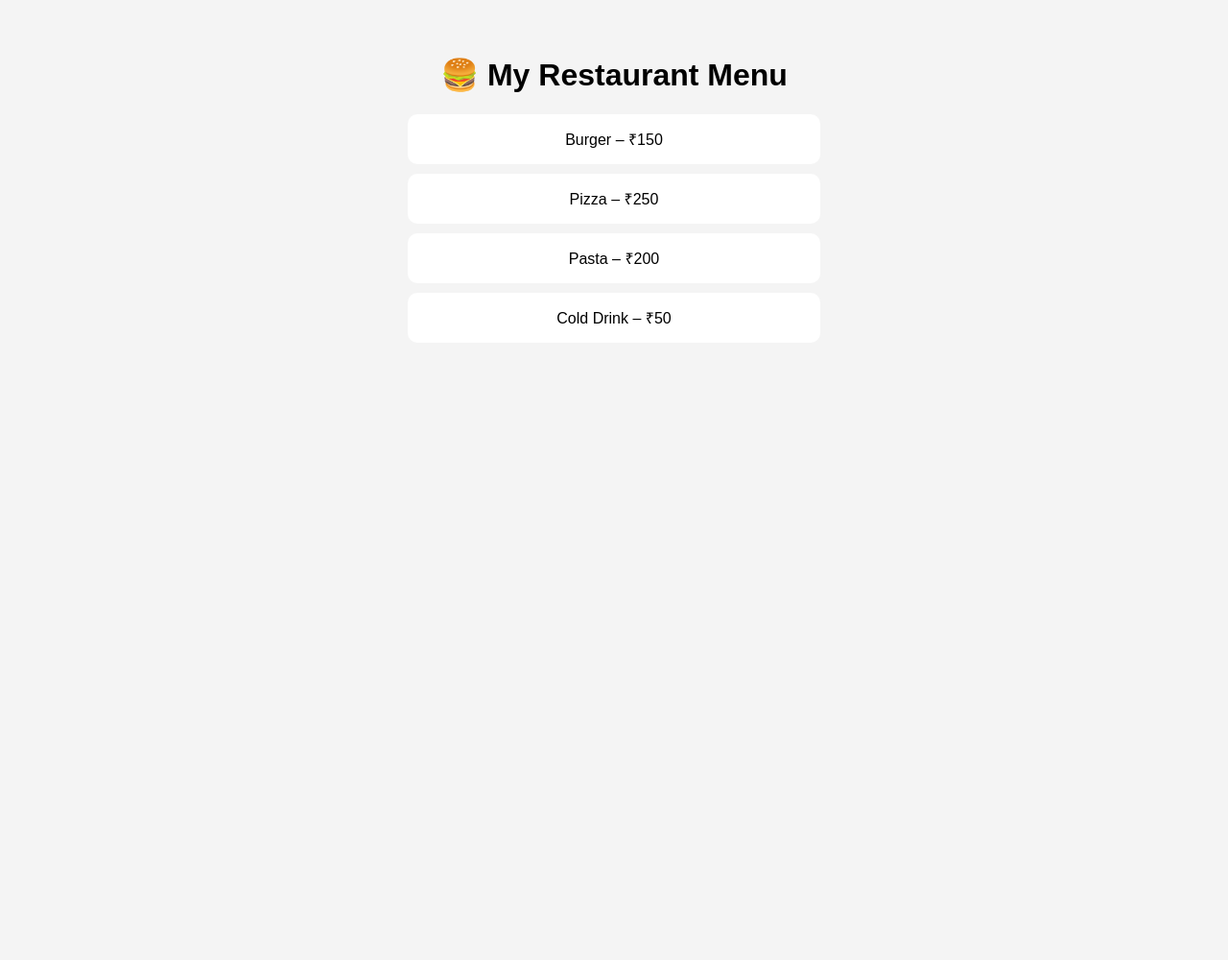
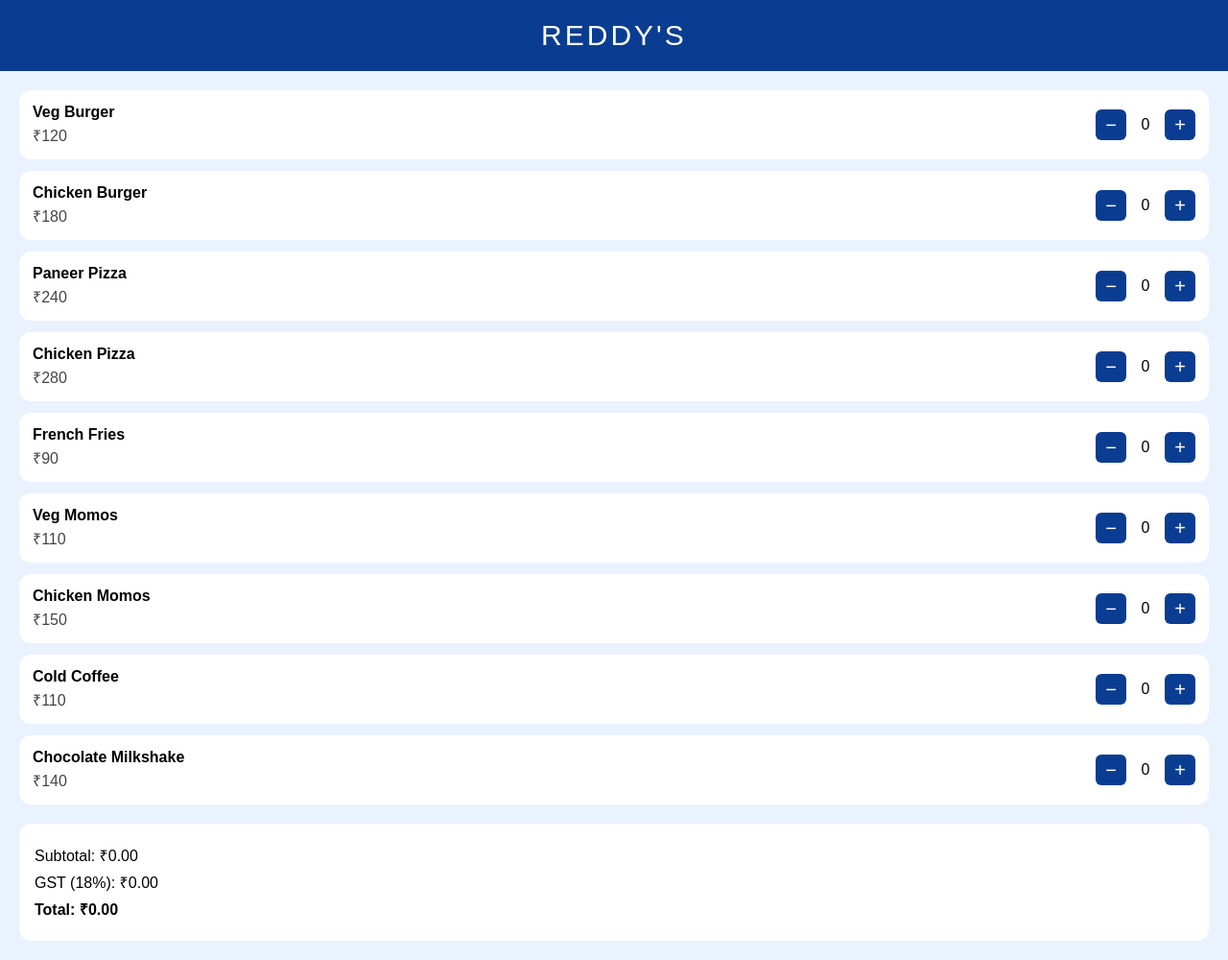
Before and after one commit to Reddy-PLK/qr-api, a Flask app: page / in a window 1280 px wide. Shown: the whole page at 96% size. Before the commit the page ends 337 px from the top, so only its background shows below. Run offline with Flask 3, Linux system fonts and the light colour scheme.

Commit message:
Update menu.html

```diff
--- a/templates/menu.html
+++ b/templates/menu.html
@@ -1,31 +1,164 @@
 <!DOCTYPE html>
-<html>
+<html lang="en">
 <head>
-    <title>My Menu</title>
+    <meta charset="UTF-8">
+    <title>REDDY'S Menu</title>
+    <meta name="viewport" content="width=device-width, initial-scale=1">
+
     <style>
         body {
-            font-family: Arial;
-            background: #f4f4f4;
+            margin: 0;
+            font-family: Arial, sans-serif;
+            background-color: #eaf2ff;
+        }
+
+        /* HEADER */
+        header {
+            background-color: #0a3d91;
+            color: white;
             text-align: center;
-            padding: 30px;
+            padding: 20px;
+            font-size: 30px;
+            letter-spacing: 3px;
         }
+
+        /* CONTAINER */
+        .container {
+            padding: 20px;
+            background-image: url("/static/flowers.png");
+            background-repeat: repeat;
+        }
+
+        /* MENU ITEM CARD */
         .item {
             background: white;
-            padding: 15px;
-            margin: 10px auto;
-            max-width: 400px;
-            border-radius: 10px;
+            border-radius: 12px;
+            padding: 14px;
+            margin-bottom: 12px;
+            display: flex;
+            justify-content: space-between;
+            align-items: center;
+        }
+
+        .item-name {
+            font-size: 16px;
+            font-weight: bold;
+        }
+
+        .item-price {
+            color: #444;
+            margin-top: 4px;
+        }
+
+        /* + - CONTROLS */
+        .controls {
+            display: flex;
+            align-items: center;
+        }
+
+        .controls button {
+            background-color: #0a3d91;
+            color: white;
+            border: none;
+            width: 32px;
+            height: 32px;
+            font-size: 20px;
+            border-radius: 6px;
+            cursor: pointer;
+        }
+
+        .qty {
+            margin: 0 10px;
+            font-size: 16px;
+            min-width: 20px;
+            text-align: center;
+        }
+
+        /* CART */
+        .cart {
+            background: white;
+            border-radius: 12px;
+            padding: 16px;
+            margin-top: 20px;
+        }
+
+        .cart p {
+            margin: 6px 0;
+            font-size: 16px;
+        }
+
+        .total {
+            font-size: 18px;
+            font-weight: bold;
+            margin-top: 10px;
         }
     </style>
 </head>
+
 <body>
 
-<h1>🍔 My Restaurant Menu</h1>
+<header>
+    REDDY'S
+</header>
 
-<div class="item">Burger – ₹150</div>
-<div class="item">Pizza – ₹250</div>
-<div class="item">Pasta – ₹200</div>
-<div class="item">Cold Drink – ₹50</div>
+<div class="container">
+
+    {% for item in menu %}
+    <div class="item">
+        <div>
+            <div class="item-name">{{ item.name }}</div>
+            <div class="item-price">₹{{ item.price }}</div>
+        </div>
+
+        <div class="controls">
+            <button onclick="removeItem({{ item.id }}, {{ item.price }})">−</button>
+            <div class="qty" id="qty-{{ item.id }}">0</div>
+            <button onclick="addItem({{ item.id }}, {{ item.price }})">+</button>
+        </div>
+    </div>
+    {% endfor %}
+
+    <div class="cart">
+        <p>Subtotal: ₹<span id="subtotal">0.00</span></p>
+        <p>GST (18%): ₹<span id="gst">0.00</span></p>
+        <p class="total">Total: ₹<span id="total">0.00</span></p>
+    </div>
+
+</div>
+
+<script>
+    let cart = {};
+    let subtotal = 0;
+    const GST_RATE = 0.18;  // 🔹 CHANGE GST HERE IF NEEDED
+
+    function addItem(id, price) {
+        cart[id] = (cart[id] || 0) + 1;
+        subtotal += price;
+        document.getElementById("qty-" + id).innerText = cart[id];
+        updateTotals();
+    }
+
+    function removeItem(id, price) {
+        if (!cart[id] || cart[id] === 0) return;
+
+        cart[id]--;
+        subtotal -= price;
+
+        if (subtotal < 0) subtotal = 0;
+
+        document.getElementById("qty-" + id).innerText = cart[id];
+        updateTotals();
+    }
+
+    function updateTotals() {
+        let gst = subtotal * GST_RATE;
+        let total = subtotal + gst;
+
+        document.getElementById("subtotal").innerText = subtotal.toFixed(2);
+        document.getElementById("gst").innerText = gst.toFixed(2);
+        document.getElementById("total").innerText = total.toFixed(2);
+    }
+</script>
 
 </body>
 </html>
```
